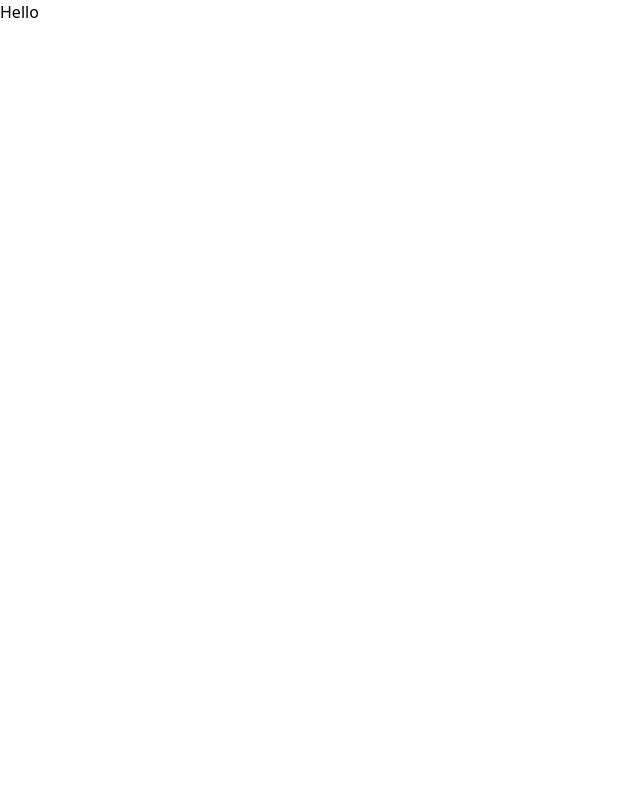
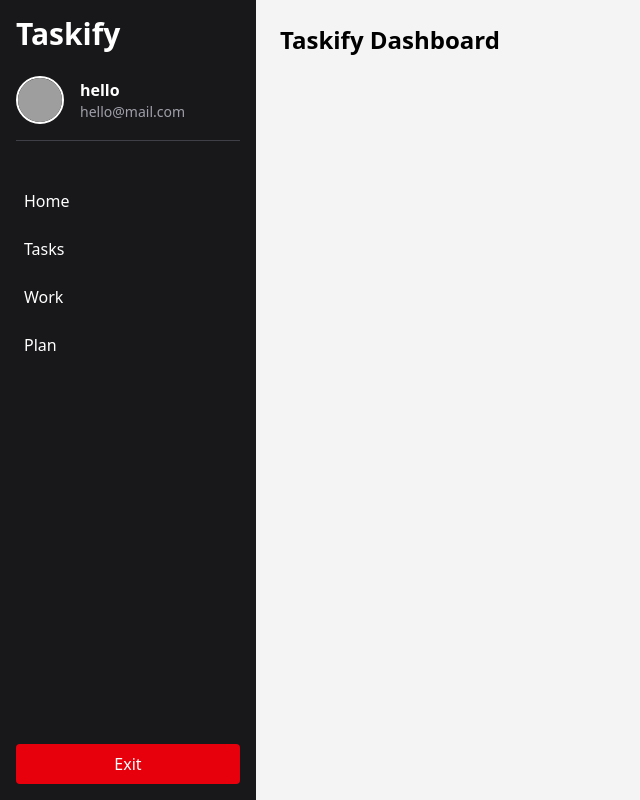
Before and after one commit to Slok9931/Taskify---OpenLake-Bootcamp, a React (Vite) app in the folder Taskify/: page / in a window 1280 px wide. Shown: the whole page, without its empty margins (0-640 px from the left). Built offline with nearby package versions, Linux system fonts and the light colour scheme; grey boxes are pictures that could not be loaded.

Commit message:
#2 sidebar done

```diff
--- a/Taskify/src/App.jsx
+++ b/Taskify/src/App.jsx
@@ -1,8 +1,15 @@
- function App() {
+import React from "react";
+import Sidebar from "./components/sidebar.jsx";
 
-   return (
-     <div>Hello</div>
-   )
- }
+function App() {
+  return (
+    <div className="flex">
+      <Sidebar />
+      <main className="flex-1 bg-zinc-100 p-6">
+        <h1 className="text-2xl font-bold">Taskify Dashboard</h1>
+      </main>
+    </div>
+  );
+}
 
-export default App
+export default App;
--- /dev/null
+++ b/Taskify/src/components/sidebar.jsx
@@ -0,0 +1,34 @@
+import React from "react";
+
+const Sidebar = () => {
+  return (
+    <aside className="w-64 h-screen bg-zinc-900 text-white flex flex-col p-4 gap-6 shadow">
+      <div className="text-3xl font-bold">Taskify</div>
+
+      <div className="flex items-center gap-4 pb-4 border-b border-zinc-700">
+        <img
+          src="/vite.jpg"
+          alt="User"
+          className="w-12 h-12 rounded-full border-2 border-white"
+        />
+        <div>
+          <p className="font-bold">hello</p>
+          <p className="text-sm text-zinc-400">hello@mail.com</p>
+        </div>
+      </div>
+
+      <nav className="flex flex-col gap-2 mt-4">
+        <a href="#" className="hover:bg-zinc-800 p-2 rounded">Home</a>
+        <a href="#" className="hover:bg-zinc-800 p-2 rounded">Tasks</a>
+        <a href="#" className="hover:bg-zinc-800 p-2 rounded">Work</a>
+        <a href="#" className="hover:bg-zinc-800 p-2 rounded">Plan</a>
+      </nav>
+
+      <button className="mt-auto bg-red-600 hover:bg-red-700 p-2 rounded">
+        Exit
+      </button>
+    </aside>
+  );
+};
+
+export default Sidebar;
```
Also changed, not shown: 2 other files (tests, documents, lock files or other folders).
